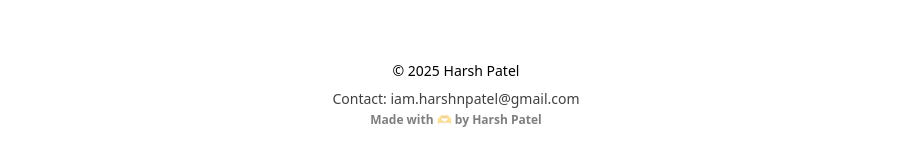
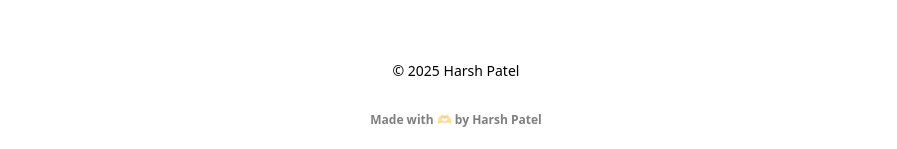
Before and after one commit to HarshPatel5940/harshnpatel.in, an Astro site: page / in a window 1280 px wide. Shown: the part 1499-1648 px from the top of the page, without its empty margins (336-1233 px from the left). Built offline with nearby package versions, Linux system fonts and the light colour scheme; Astro itself is replaced by a stand-in of ours.

Commit message:
chore: remove email from footer

```diff
--- a/src/components/Footer.astro
+++ b/src/components/Footer.astro
@@ -5,9 +5,6 @@ const today = new Date();
 <footer class="footer footer-center block mb-5 pt-10">
     <div class="pb-2">
         &copy; {today.getFullYear()} Harsh Patel
-    </div>
-    <div class="inline opacity-75">
-        <a href="mailto: iam.harshnpatel@gmail.com">Contact: iam.harshnpatel@gmail.com</a>
     </div>
     <br/>
     <div class="inline opacity-50 text-xs">
```
